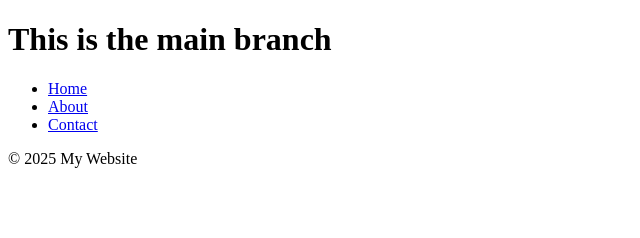
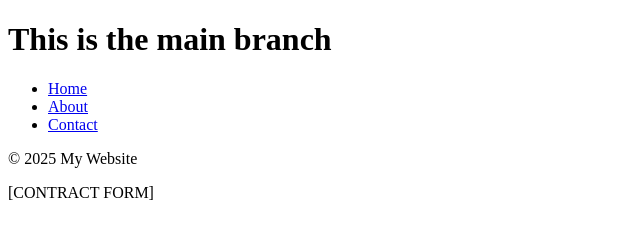
Before and after one commit to PrettyOkGames/website-project, a plain HTML site: page index.html in a window 1280 px wide. Shown: the whole page, without its empty margins (0-640 px from the left). Drawn offline with Linux system fonts and the light colour scheme.

```diff
--- a/index.html
+++ b/index.html
@@ -16,6 +16,7 @@
 </nav>
 <footer>
   <p>&copy; 2025 My Website</p>
+  <p>[CONTRACT FORM]</p>
 </footer>
 </body>
 </html>
```
